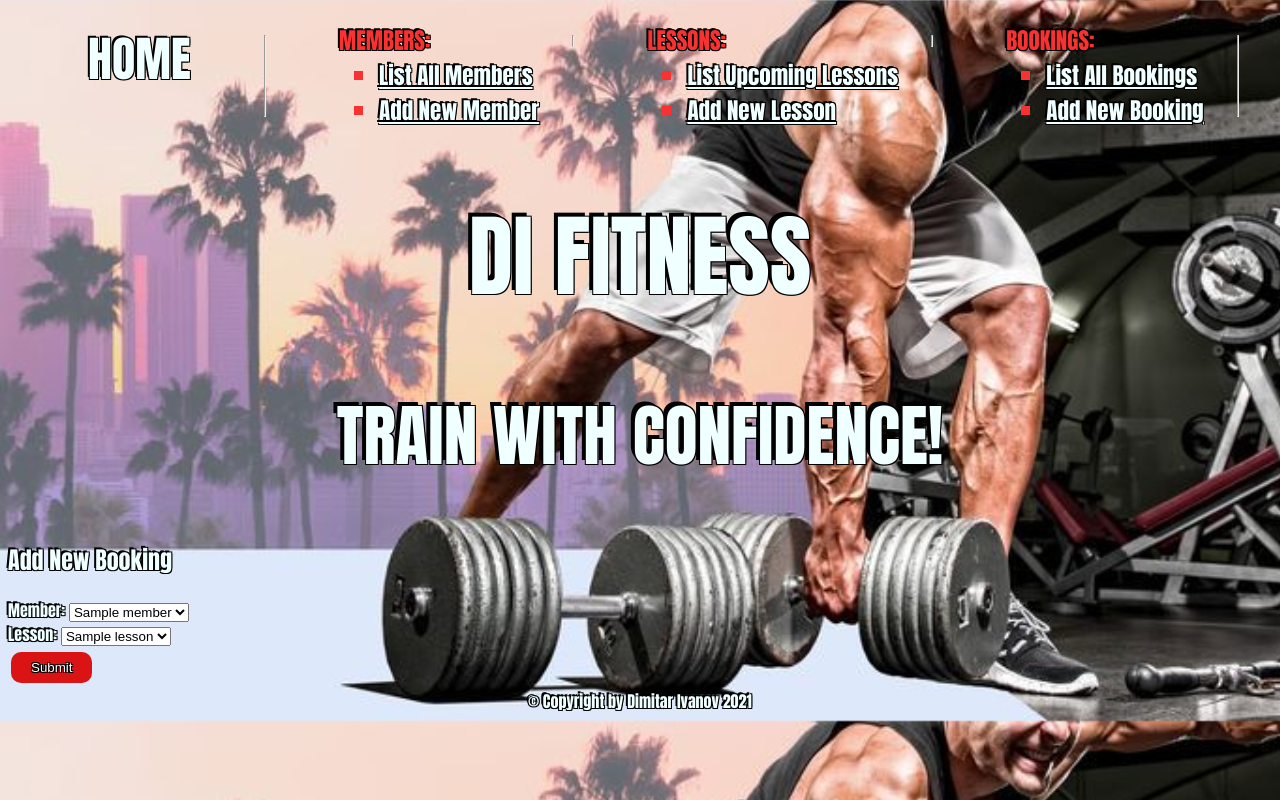
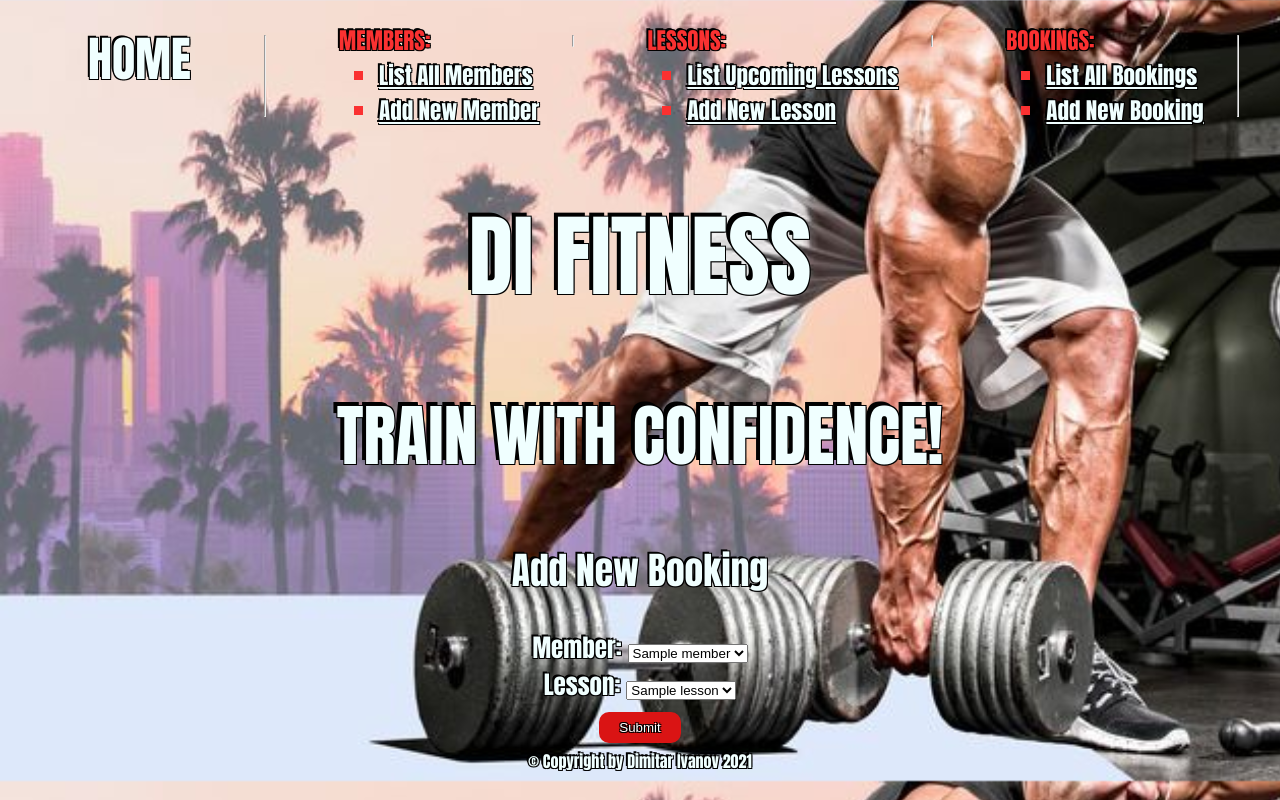
Before and after one commit to mitkousa/Gym_Project_W4, a Flask app: page /bookings/new in a window 1280 px wide. Run offline with Flask 2, Linux system fonts and the light colour scheme; a database or web service that is not in the repository returns one stand-in record (values such as "Sample title"); some libraries are stand-ins or nearby versions.

Commit message:
new bookings centered and made larger

```diff
--- a/static/style.css
+++ b/static/style.css
@@ -128,3 +128,8 @@ a {
 .cap {
     text-align: center;
 }
+
+.new_booking {
+    text-align: center;
+    font-size: 25px;
+}
--- a/templates/bookings/new.html
+++ b/templates/bookings/new.html
@@ -1,6 +1,7 @@
 {% extends "base.html" %}
 {% block content %}
 
+<div class="new_booking">
 <h2>Add New Booking</h2>
 
 <form action="/bookings" method="POST">
@@ -28,5 +29,5 @@
         <input type="submit">
     </div>
 </form>
-
+</div>
 {% endblock %}
```
